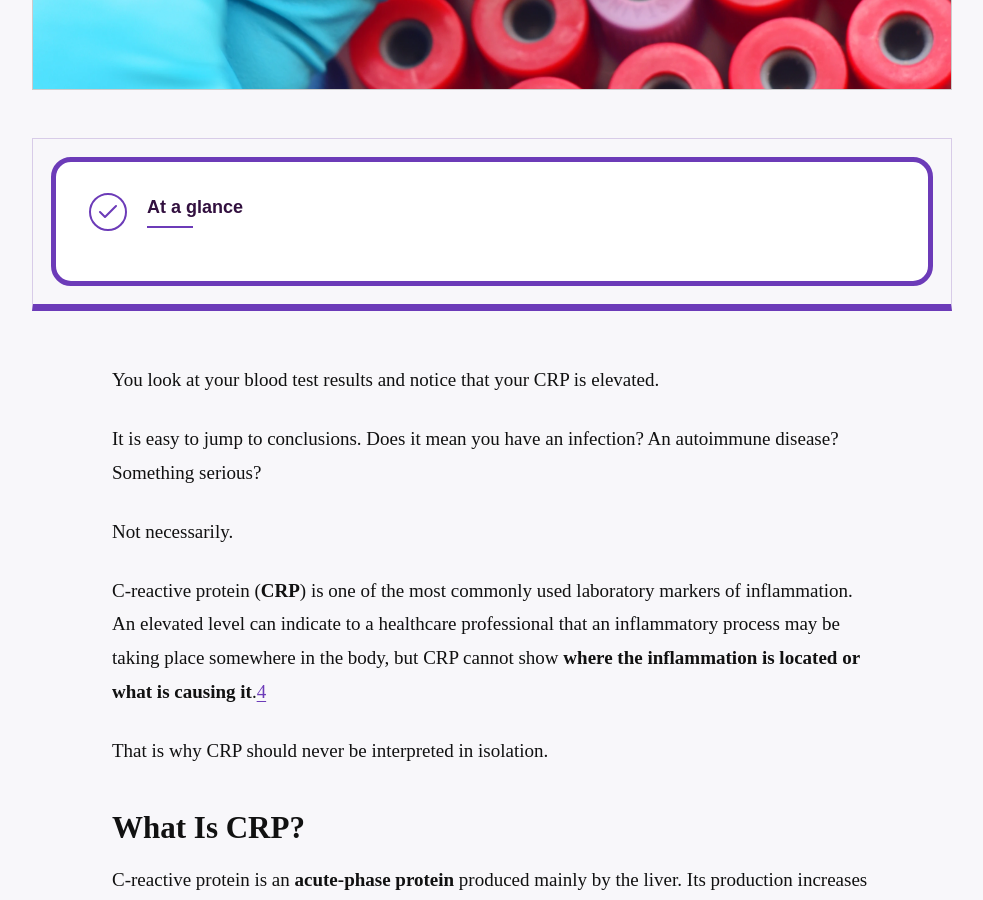
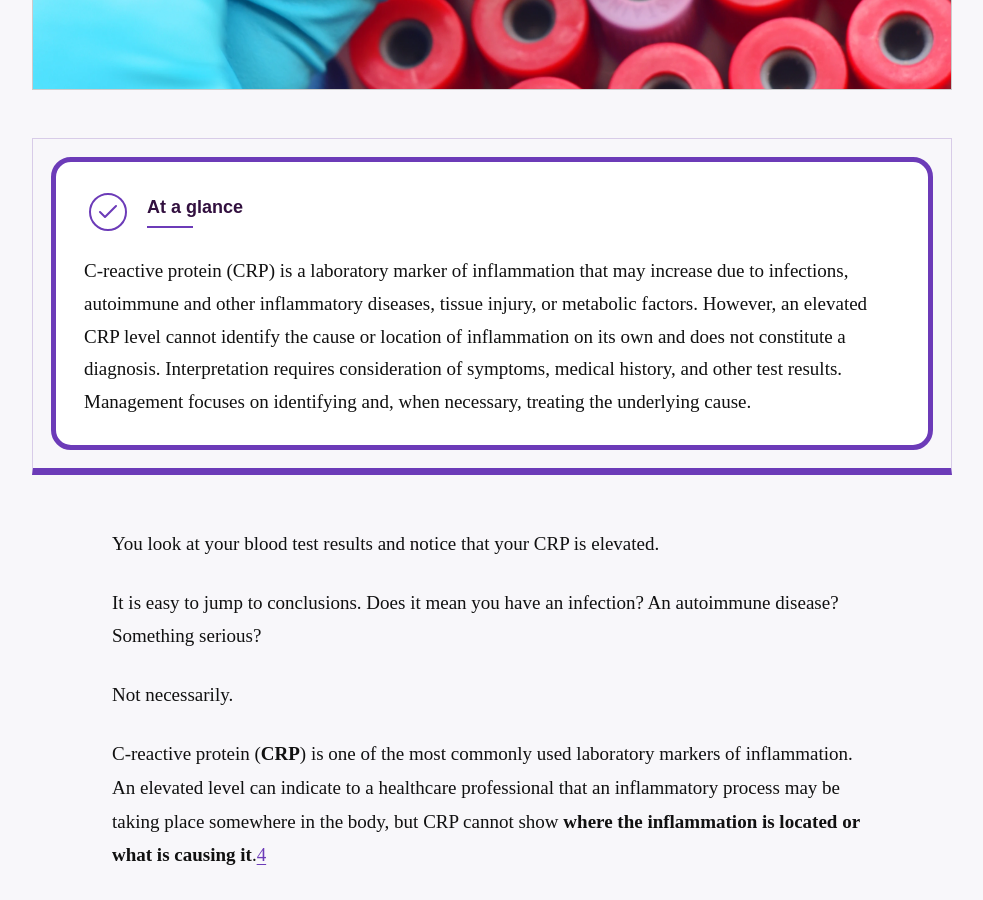
Before and after one commit to BiomedFacts/BiomedFacts, a Jekyll site: the page built from en/_posts/2026-09-14-high-crp-what-does-it-mean.md, in a window 1280 px wide and 900 px high, scrolled down 923 px. Shown: the whole window, without its empty margins (148-1131 px from the left). Built offline with Jekyll 4.4.1, drawn with Linux system fonts in a browser that asks for light colours.

Commit message:
Update en/_posts/2026-09-14-high-crp-what-does-it-mean.md (via Pages CMS)

```diff
--- a/en/_posts/2026-09-14-high-crp-what-does-it-mean.md
+++ b/en/_posts/2026-09-14-high-crp-what-does-it-mean.md
@@ -13,6 +13,13 @@ seo_title: "High CRP: What Does It Mean, When Does It Rise, and How Can It Be Lo
 seo_description: What does a high CRP level mean on a blood test? Learn what CRP
   shows, what can cause it to rise, how it may be lowered, and why it is not a
   diagnosis on its own.
+overview: C-reactive protein (CRP) is a laboratory marker of inflammation that
+  may increase due to infections, autoimmune and other inflammatory diseases,
+  tissue injury, or metabolic factors. However, an elevated CRP level cannot
+  identify the cause or location of inflammation on its own and does not
+  constitute a diagnosis. Interpretation requires consideration of symptoms,
+  medical history, and other test results. Management focuses on identifying
+  and, when necessary, treating the underlying cause.
 ---
 You look at your blood test results and notice that your CRP is elevated.
 
```
